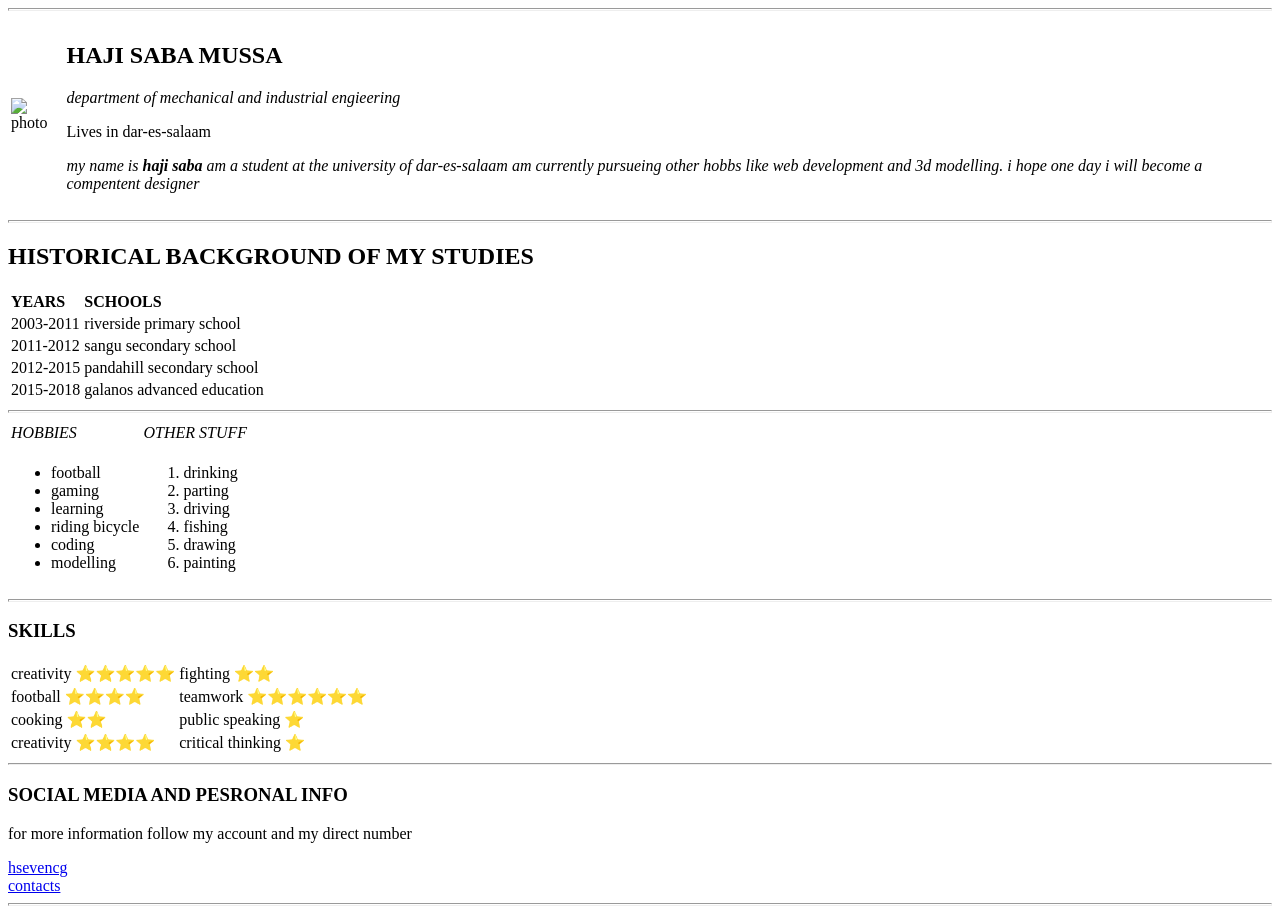
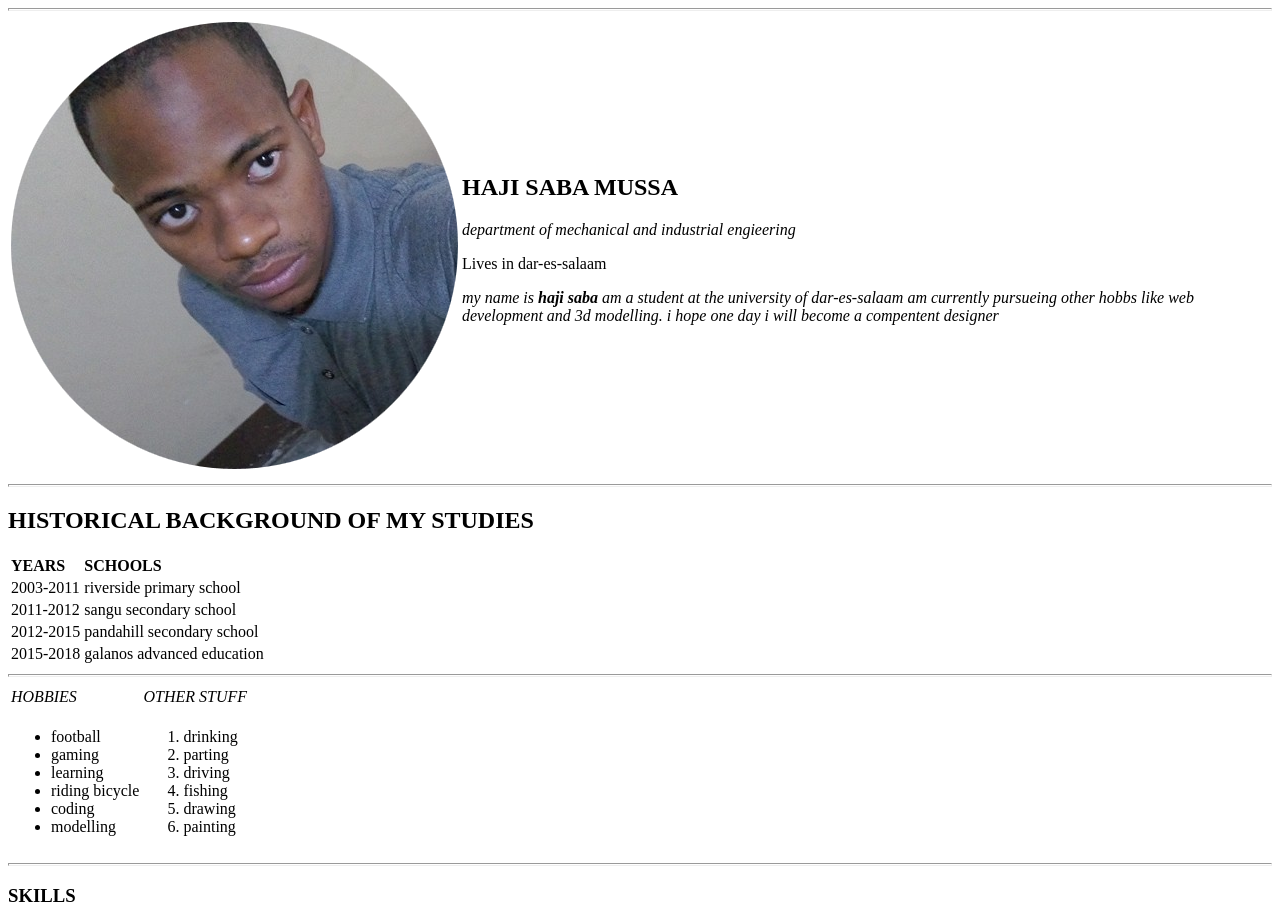
Before and after one commit to hsevencg/cv, a plain HTML site: page index.html in a window 1280 px wide. Shown: the top 910 px of the page. Drawn offline with Linux system fonts and the light colour scheme.

Commit message:
Update index.html

```diff
--- a/index.html
+++ b/index.html
@@ -8,7 +8,7 @@
     <hr size="3">
       <table>
         <tr>
-          <td><img src="images/haji-modified.png" alt="photo"></td>
+          <td><img src="haji-modified.png" alt="photo"></td>
           <td><h2>HAJI SABA MUSSA</h2>
               <p><em>department of mechanical and industrial engieering</em></p>
               <p>
```
